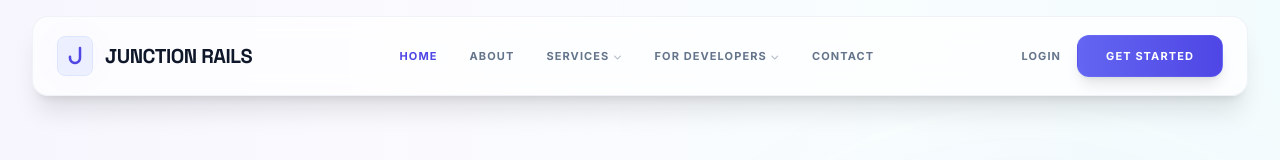
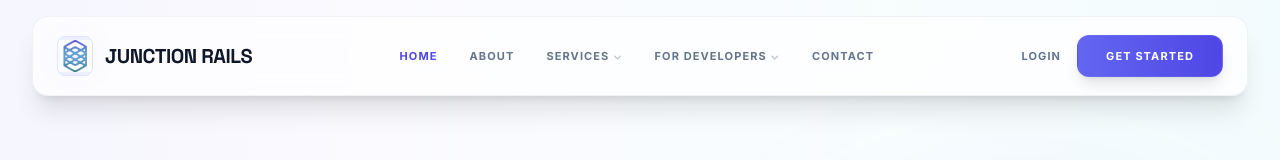
Before and after one commit to jollofo/Junction, a React (Vite) app: page / in a window 1280 px wide. Shown: the top 160 px of the page. Built offline with nearby package versions, Linux system fonts and the light colour scheme.

Commit message:
Feature: Added company logo

```diff
--- a/components/Footer.tsx
+++ b/components/Footer.tsx
@@ -13,8 +13,8 @@ const Footer: React.FC<FooterProps> = ({ onNavigate }) => {
                     <div className="col-span-1 md:col-span-2 lg:col-span-2 space-y-10 lg:space-y-16">
                         <div className="space-y-8">
                             <div className="flex items-center gap-4">
-                                <div className="w-10 h-10 lg:w-14 lg:h-14 bg-indigo-50 rounded-xl flex items-center justify-center border border-indigo-100">
-                                    <i className="fa-solid fa-j text-indigo-600 text-xl lg:text-3xl font-bold"></i>
+                                <div className="w-10 h-10 lg:w-14 lg:h-14 bg-indigo-50 rounded-xl flex items-center justify-center border border-indigo-100 overflow-hidden">
+                                    <img src="/images/logo.png" alt="Junction Rails Logo" className="w-full h-full object-contain" />
                                 </div>
                                 <span className="text-xl lg:text-4xl font-bold text-slate-900 tracking-tighter uppercase font-futuristic">Junction Rails</span>
                             </div>
--- a/components/Navbar.tsx
+++ b/components/Navbar.tsx
@@ -28,8 +28,8 @@ const Navbar: React.FC<NavbarProps> = ({ onNavigate, currentPage }) => {
           >
             <div className="relative w-9 h-9 flex items-center justify-center">
               <div className="absolute inset-0 bg-indigo-500/10 blur-lg rounded-full animate-pulse"></div>
-              <div className="w-10 h-10 bg-indigo-50 rounded-lg flex items-center justify-center border border-indigo-100">
-                <i className="fa-solid fa-j text-indigo-600 text-xl font-bold"></i>
+              <div className="w-10 h-10 bg-indigo-50 rounded-lg flex items-center justify-center border border-indigo-100 overflow-hidden">
+                <img src="/images/logo.png" alt="Junction Rails Logo" className="w-full h-full object-contain" />
               </div>
             </div>
             <span className="text-xl font-bold tracking-tight text-slate-900 group-hover:text-indigo-600 transition-colors font-futuristic uppercase">
--- a/pages/Login.tsx
+++ b/pages/Login.tsx
@@ -102,8 +102,8 @@ const Login: React.FC<LoginProps> = ({ onNavigate }) => {
               className="flex items-center gap-4 cursor-pointer group"
               onClick={() => onNavigate('home')}
             >
-              <div className="w-12 h-12 bg-white/10 border border-white/20 rounded-lg flex items-center justify-center transition-all group-hover:bg-white group-hover:text-indigo-600">
-                <i className="fa-solid fa-j text-2xl"></i>
+              <div className="w-12 h-12 bg-white/10 border border-white/20 rounded-lg flex items-center justify-center transition-all group-hover:bg-white overflow-hidden">
+                <img src="/images/logo.png" alt="Junction Rails Logo" className="w-full h-full object-contain" />
               </div>
               <span className="text-3xl font-bold tracking-tighter uppercase font-futuristic">Junction Rails</span>
             </div>
```
Also changed, not shown: public/images/logo.png (added).
